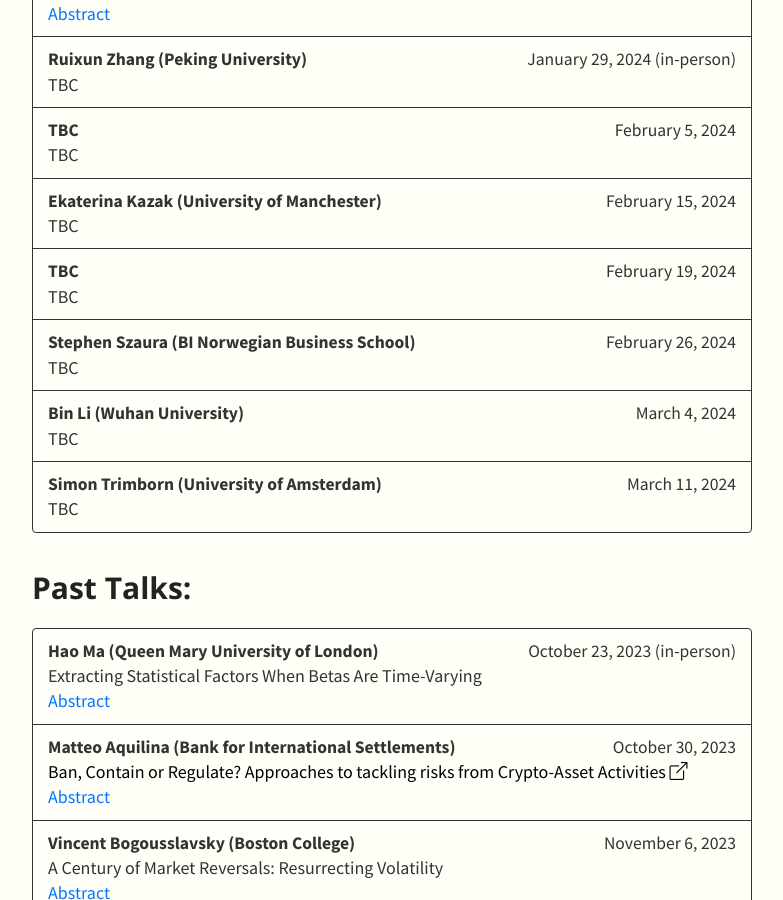
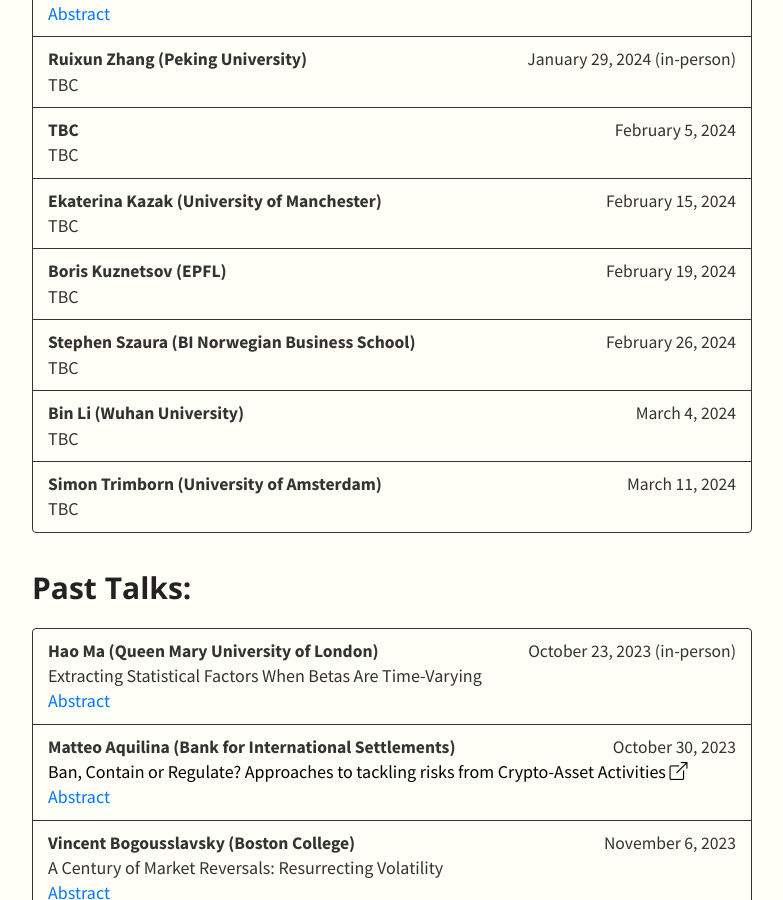
Before and after one commit to SML-Fin/SML-Fin.github.io, a Jekyll site: the page built from index.md, in a window 1280 px wide and 900 px high, scrolled down 675 px. Shown: the whole window, without its empty margins (248-1031 px from the left). Built offline with Jekyll 4.4.1, drawn with Linux system fonts in a browser that asks for light colours; nearby versions of some CDN libraries; our own code applies the rules of GitHub Pages for plain Markdown files.

Commit message:
Update talks.yml

```diff
--- a/_data/talks.yml
+++ b/_data/talks.yml
@@ -13,7 +13,7 @@
     - speaker: Ekaterina Kazak (University of Manchester)
       date: February 15, 2024
       title: TBC
-    - speaker: TBC
+    - speaker: Boris Kuznetsov (EPFL)
       date: February 19, 2024
       title: TBC
     - speaker: Stephen Szaura (BI Norwegian Business School)
```
